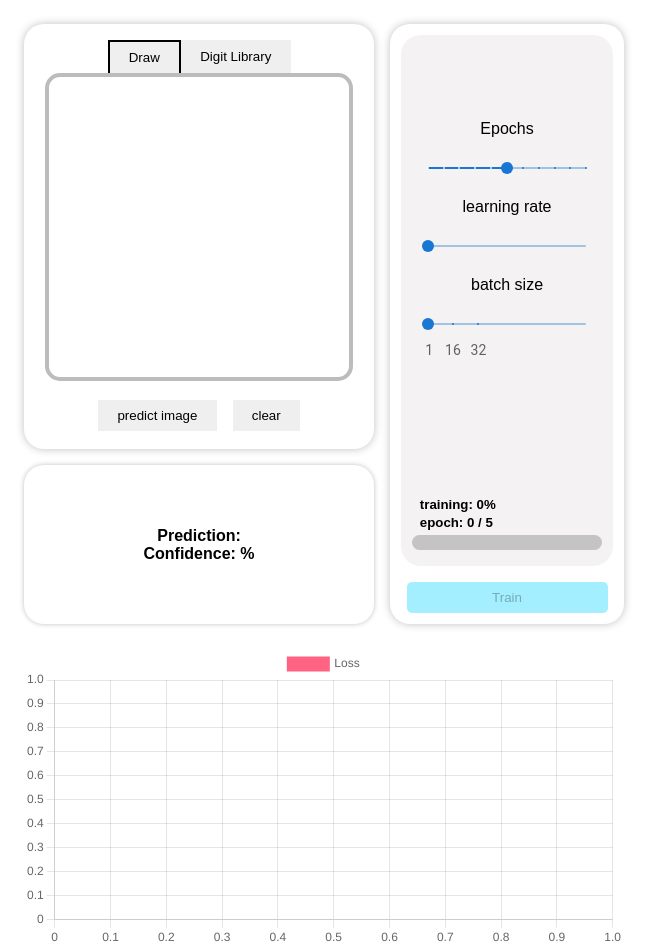
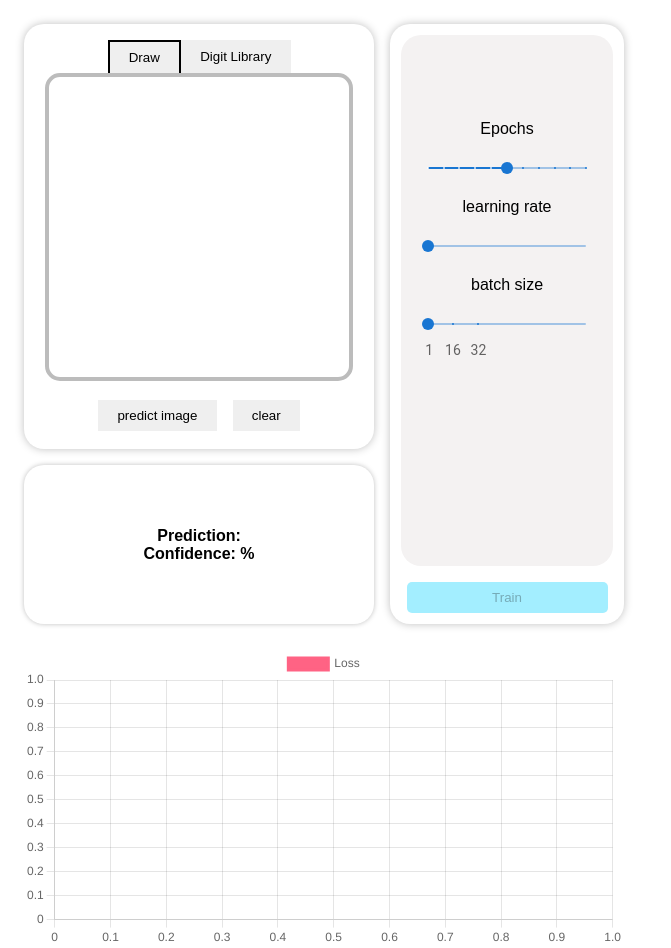
Before and after one commit to Jake-Prentice/mnist-predictor, a React (Create React App) app: page / in a window 1280 px wide. Shown: the whole page, without its empty margins (0-671 px from the left). Built offline with nearby package versions, Linux system fonts and the light colour scheme; no server answers; what gpu.js would draw is missing.

Commit message:
progress bar

```diff
--- a/src/components/Settings/index.tsx
+++ b/src/components/Settings/index.tsx
@@ -63,12 +63,9 @@ const Settings = () => {
         setEpochs,
         batchSize,
         setBatchSize,
-        isTrainDataLoading
+        isTrainDataLoading,
+        isTraining
     } = useMnist();
-
-    const onEpochChange = (e: React.ChangeEvent<HTMLInputElement>) => {
-
-    }
 
     return (
         <Container>
@@ -93,6 +90,7 @@ const Settings = () => {
                     batch size
                     <Slider
                         sx={{width: "75%"}}
+                        onChange={(e, value) => setBatchSize(value as number)}
                         size={"small"}
                         step={null}
                         marks={[{value: 1, label: "1"}, {value: 16, label: "16"}, {value: 32, label: "32"}, {value: 60000, label: "60k"}]}
@@ -100,7 +98,7 @@ const Settings = () => {
 
                     />
                 </SliderWrapper>
-                {true && (
+                {isTraining && (
                     <Loader
                         progress={trainingStepData.progress}
                         totalEpochs={epochs}
```
